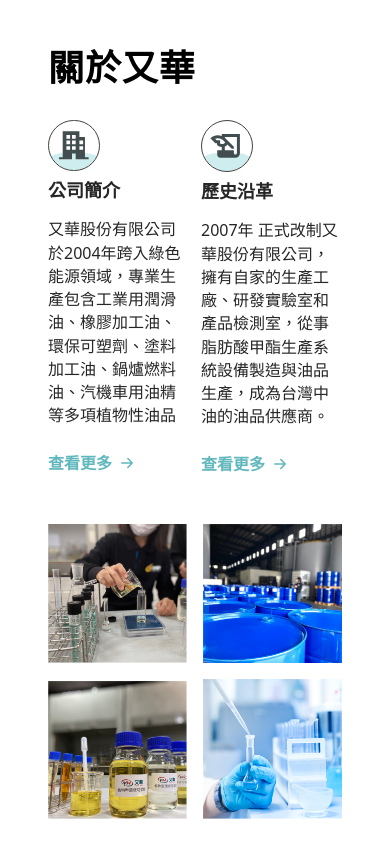
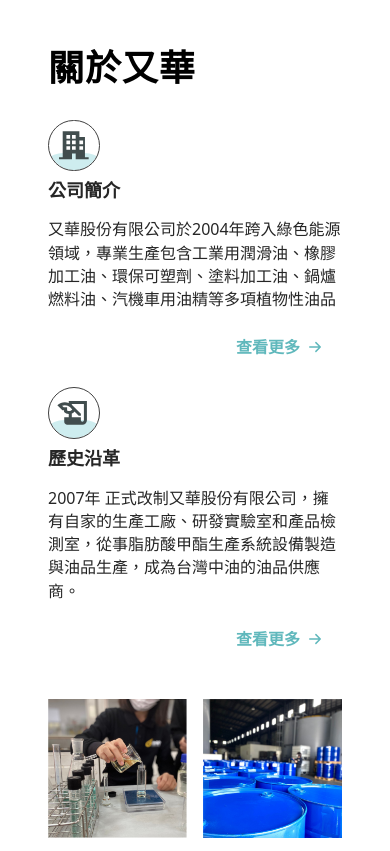
Before and after one commit to vina2325/YeowHwa-website, a plain HTML site: page zh-TW/index.html in a window 390 px wide. Shown: the part 840-1691 px from the top of the page. Drawn offline with Linux system fonts and the light colour scheme.

Commit message:
首頁關於我們調整手機版順序

```diff
--- a/zh-TW/index.html
+++ b/zh-TW/index.html
@@ -309,7 +309,7 @@
           <h2 class="mb-2 mt-5 text-4xl font-bold leading-[1.3em] tracking-wide">
             關於又華
           </h2>
-          <div class="mt-7 grid grid-cols-2 gap-x-3 gap-y-7">
+          <div class="mt-7 grid grid-cols-1 md:grid-cols-2 gap-x-3 gap-y-7">
             <!-- Box 1 -->
             <div class="flex flex-col items-start">
               <div
@@ -323,7 +323,7 @@
                 又華股份有限公司於2004年跨入綠色能源領域，專業生產包含工業用潤滑油、橡膠加工油、環保可塑劑、塗料加工油、鍋爐燃料油、汽機車用油精等多項植物性油品
               </p>
               <a href="./about.html"
-                class="group duration-350 transition-opacity hover:opacity-70 mt-4 flex items-center pr-5 text-teal ">
+                class="group duration-350 transition-opacity hover:opacity-70 mt-4 flex items-center pr-5 text-teal self-end md:self-start">
                 <p class="font-semibold ">查看更多</p>
                 <svg class="transition-transform group-hover:translate-x-1 ml-2 h-[14px] w-auto" fill="none"
                   viewBox="0 0 24 24" stroke-width="2.5" stroke="currentColor" class="size-6">
@@ -346,7 +346,7 @@
                 正式改制又華股份有限公司，擁有自家的生產工廠、研發實驗室和產品檢測室，從事脂肪酸甲酯生產系統設備製造與油品生產，成為台灣中油的油品供應商。
               </p>
               <a href="./history.html"
-                class="group mt-4 flex items-center pr-5 text-teal transition-opacity hover:opacity-70">
+                class="group mt-4 flex items-center pr-5 text-teal transition-opacity hover:opacity-70  self-end md:self-start">
                 <p class="font-semibold">查看更多</p>
                 <svg class="transition-transform group-hover:translate-x-1 ml-2 h-[14px] w-auto" fill="none"
                   viewBox="0 0 24 24" stroke-width="2.5" stroke="currentColor" class="size-6">
```
Also changed, not shown: css/output.css.
